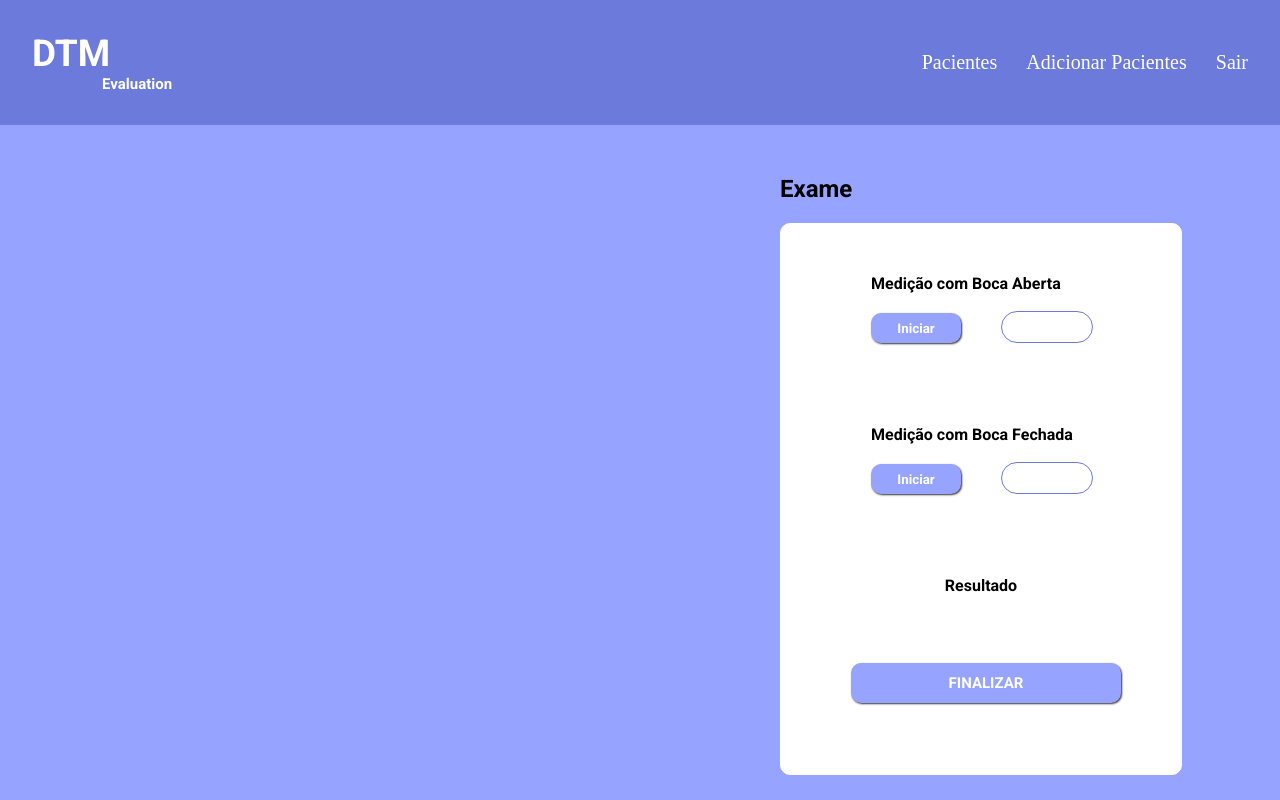
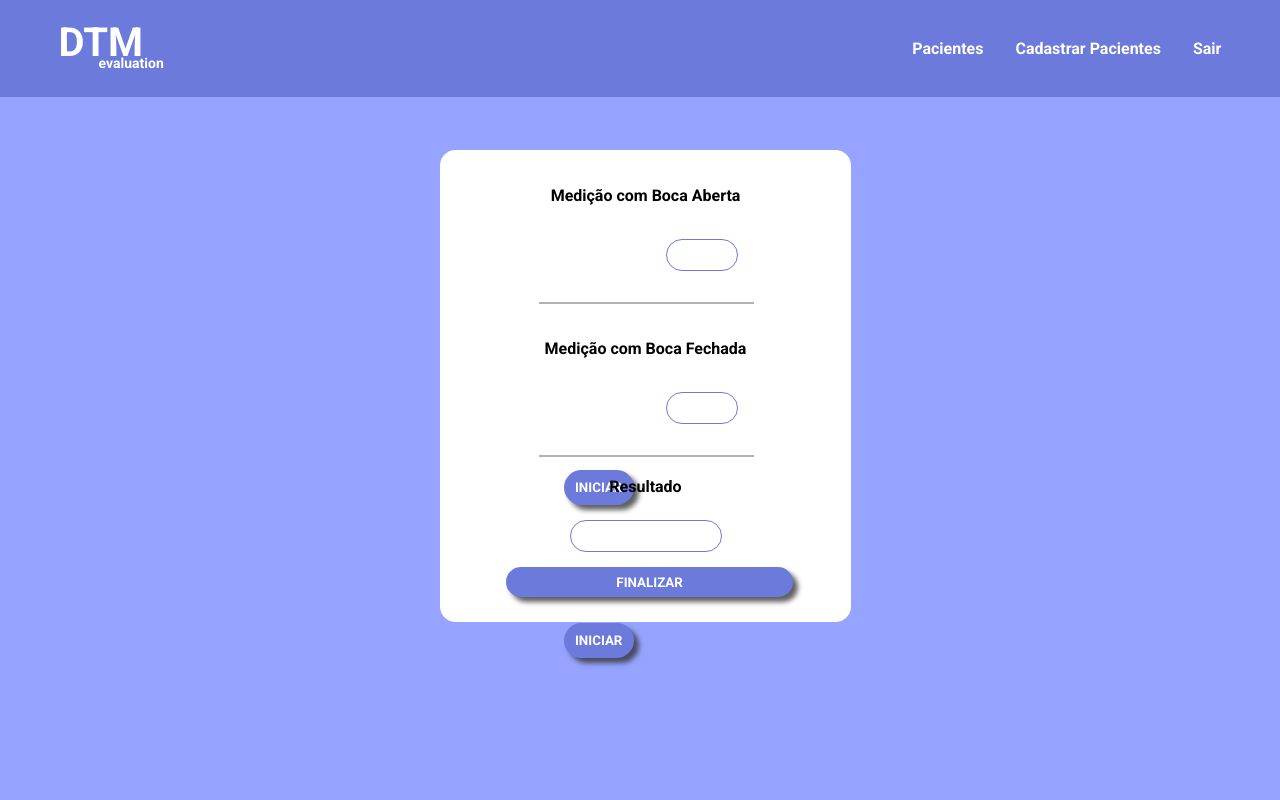
Before and after one commit to rnanc/dtm-evaluation, a Flask app: template templates/measurement.html in a window 1280 px wide. Run offline with Flask 2, Linux system fonts and the light colour scheme; the template is opened without the code that fills it, so the values that code supplies are empty; parts of the project's set-up code (start-up, migrations or seed data) failed here and were passed over.

Commit message:
fix: stylization of the measurement page and changes in navigation links

```diff
--- a/static/css/measurement.css
+++ b/static/css/measurement.css
@@ -1,128 +1,175 @@
 @import url('https://fonts.googleapis.com/css2?family=Roboto:wght@700&display=swap');
+/*Estilizando o header*/
 *{
     margin: 0;
     padding: 0;
 }
-header{
-	background-color: #6b7adb;
-	padding: 32px;
-}
+
 body{
+    font-family: 'Roboto', sans-serif;
     background-color: #96a4ff;
 }
-.header-content{
-	margin: 0;
+
+header{
+    background-color: #6B7ADB;
+    padding: 28px;
+}
+
+.header{
+    max-width: 95%;
+    width: 100%;
     display: flex;
     justify-content: space-between;
-	width: 100%;
     align-items: center;
+    margin: 0 auto;
 }
-.logo{
+
+.header .logo div{
+    line-height: 0.75em;
     color: #fff;
-	font-family: "Roboto";
 }
-.logo div:nth-child(1){
-	font-size: 37px;
+
+.header .logo div:nth-child(1){
+    font-size: 40px;
     font-weight: bold;
 }
-.logo div:nth-child(2){
-	font-size: 15px;
-	margin-left: 70px;
+
+.header .logo div:nth-child(2){
+    font-size: 14px;
+    font-weight: normal;
+    margin-left: 40px;
 }
-.links a{
-	font-size: 20px;
-	color: white;
+
+.header .links a{
     text-decoration: none;
+    color: #fff;
+    font-size: 16px;
+    position: relative;
 }
-.links a:hover{
-	transition: 0.2s;
-	color: #333;
-	font-size: 21px;
-	text-decoration: underline;
+
+.header .links a::after {
+    content: "";
+    width: 0;
+    height: 2px;
+    position: absolute;
+    background-color: #fff;
+    left: 0;
+    bottom: -2px;
+    transition: all 250ms ease-in-out;
 }
-.links a + a{
-	margin-left: 25px;
+
+.header .links a:hover::after {
+    width: 100%;
+    transition: all 250ms ease-in-out;
 }
+
+.header .links a:hover::after {
+    width: 100%;
+    transition: all 250ms ease-in-out;
+}
+
+.header .links a + a {
+    margin-left: 28px;
+}
+
 .card{
     border: 1px solid white;
+    width: 409px;
+    height: 470px;
+    position:absolute;
+    left: 50%;
+    top:50%;
+    margin-left:-200px;
+    margin-top: -250px;
     background-color: white;
-	width: 400px;
-	margin-left: 780px;
-	border-radius: 10px;
-	height: 550px;
+    border-radius: 15px;
 }
+
 h2{
-	margin-left: 780px;
-	margin-top: 50px;
-	margin-bottom: 20px;
-	font-family: "Roboto";
+    position:absolute;
+    left:48%;
+    top:20%;
+    color: white;
 }
+
 .card p{
-	margin-left: 90px;
-	margin-top: 50px;
-	font-family: "Roboto";
+    padding-top: 35px;
+    text-align: center;
+    padding-bottom: 30px;
 }
-.button{
-	outline: none;
-	margin-left: 90px;
-	margin-right: 40px;
-	margin-top: 20px;
+
+.open_mouth, .closed_mouth{
+    border: 1px solid #6B7ADB;
+    width: 70px;
+    height: 30px;
+    border-radius: 20px;
+    position: relative;
+    top: -6.5%;
+    left: 50%;
+    margin-left: 20px;
+}
+
+.btn{
+    width: 70px;
+    height: 35px;
+    border-radius: 20px;
+    color: white;
+    background-color: #6B7ADB;
     border: none;
-	height: 30px;
-	width: 90px;
-	background-color: #96a4ff;
-	border-radius: 10px;
-	font-family: "Roboto";
-	color: white;
-	box-shadow: 1px 1px 2px #333;
-	transition: 0.2s;
+    box-shadow: 2px 2px 0 black;
+    font-family: 'Roboto', sans-serif;
+    box-shadow: 5px 5px 5px rgba(50, 50, 50, 0.77);
 }
 .btn:hover{
     font-size: 15px;
 }
+
+.btn{
+    position: relative;
+    top: 50%;
+    left: 30%;
+}
+
 h4{
-	margin-top: 50px;
-	text-align: center;
-	font-family: "Roboto";
-}
-.submit{
-	outline: none;
-	margin-top: 50px;
-	width: 270px;
-	margin-left: 70px;
-	border: none;
-	border-radius: 10px;
-	height: 40px;
-	background-color: #96a4ff;
-	color: white;
-	font-family: "Roboto";
-	font-size: 15px;
-	box-shadow: 1px 1px 2px #333;
-}
-.btn2:hover{
-	font-size: 17px;
-	transition: 0.2s;
-}
-.result_measurement_open_mouth{
-	font-family: "Roboto";
+    margin-top: 20px;
     position: relative;
-	top: -5.8%;
-	left: 55%;
-
-	border: 1px solid #6b7adb;
-	height: 30px;
-	width: 90px;
-	text-align: center;
-	border-radius: 20px;
-}
-.resultado2{
-	font-family: "Roboto";
-	position: relative;
-	left: 35%;
-	top: 5%;
-	border: 1px solid #6b7adb;
-	border-radius: 10px;
-	height: 30px;
-	width: 120px;
     text-align: center;
 }
+
+.result{
+    border: 1px solid #6B7ADB;
+    width: 150px;
+    height: 30px;
+    border-radius: 20px;
+    position: relative;
+    top: 5%;
+    left: 31.5%;
+}
+
+.submit{
+    border: none;
+    color: white;
+    font-family: 'Roboto',sans-serif;
+    width: 70%;
+    height: 30px;
+    margin-top: 20px;
+    position: relative;
+    left: 16%;
+    box-shadow: rgba(0, 0, 0, 1.5);
+    border-radius: 20px;
+    background-color: #6B7ADB;
+    margin-bottom: 15px;
+    box-shadow: 5px 5px 5px rgba(50, 50, 50, 0.77);
+}
+
+.submit:hover{
+    font-size: 15px;
+}
+
+.line{
+   border: 0.5px solid black;
+   opacity: 0.3;
+   width: 52%;
+   position: relative;
+   left: 24%;
+}
--- a/static/css/register_patient.css
+++ b/static/css/register_patient.css
@@ -129,7 +129,7 @@ h2{
     background-color: #6B7ADB;
     color: white;
     font-family: 'Roboto', sans-serif;
-    box-shadow: 3px 3px 0 black;
+    box-shadow: 5px 5px 5px rgba(50, 50, 50, 0.77);
 }
 .intern input[type="submit"]:hover{
     font-size: 17px;
--- a/templates/details.html
+++ b/templates/details.html
@@ -14,9 +14,9 @@
                     <div>evaluation</div>
                 </div>
                 <div class="links">
-                    <a href="/patients" class="active">Pacientes</a>
-                    <a href="/register">Cadastrar Pacientes</a>
-                    <a href="/">Sair</a>
+                    <a href="/dashboard" class="active">Pacientes</a>
+                    <a href="/register_patient">Cadastrar Pacientes</a>
+                    <a onclick="logout()">Sair</a>
                 </div>
             </div>
         </header>
--- a/templates/measurement.html
+++ b/templates/measurement.html
@@ -1,37 +1,43 @@
 <!DOCTYPE html>
-<html lang="en">
+<html>
 <head>
-    <meta charset="UTF-8">
-    <meta name="viewport" content="width=device-width, initial-scale=1.0">
-    <link rel="stylesheet" href="/static/css/measurement.css">
-    <title>Medição</title>
+	<title>Measurement</title>
+	<meta charset="utf-8">
+	<link rel="stylesheet" type="text/css" href="/static/css/measurement.css">
 </head>
 <body>
 	<header>
-        <div class="header-content">
+        <div class="header">
             <div class="logo">
                 <div>DTM</div>
-                <div>Evaluation</div>
+                <div>evaluation</div>
             </div>
             <div class="links">
-                <a href="/patients">Pacientes</a>
-                <a href="/register">Adicionar Pacientes</a>
-                <a href="/">Sair</a>
+                <a href="/dashboard" class="active">Pacientes</a>
+                <a href="/register_patient">Cadastrar Pacientes</a>
+                <a onclick="logout()">Sair</a>
             </div>
         </div>
     </header>
+
     <main>
     	<h2>Exame</h2>
     	<form action="final">
 	    	<div class="card">
 		    	<p>Medição com Boca Aberta</p>
-		    <button class="button">Iniciar</button>
-		    <div class="result_measurement_open_mouth"></div>
+			    <button class="btn">INICIAR</button>
+		    	<div class="open_mouth"></div>
+
+		    	<div class="line"></div>
+
 			    <p>Medição com Boca Fechada</p>
-		    <button class="button">Iniciar</button>
-		    <div class="result_measurement_open_mouth"></div>
+		    	<button class="btn">INICIAR</button>
+			    <div class="closed_mouth"></div>
+
+			    <div class="line"></div>
+
 		    	<h4>Resultado</h4>
-		    <div class="result_measurement_mouth_shut"></div>
+			    <div class="result"></div>
 		    	<br>
 			    <button class="submit">FINALIZAR</button>
 	    	</div>
```
Also changed, not shown: templates/register_patient.html (+3 -4 lines). Lines whose indentation alone changed are shown as unchanged.
